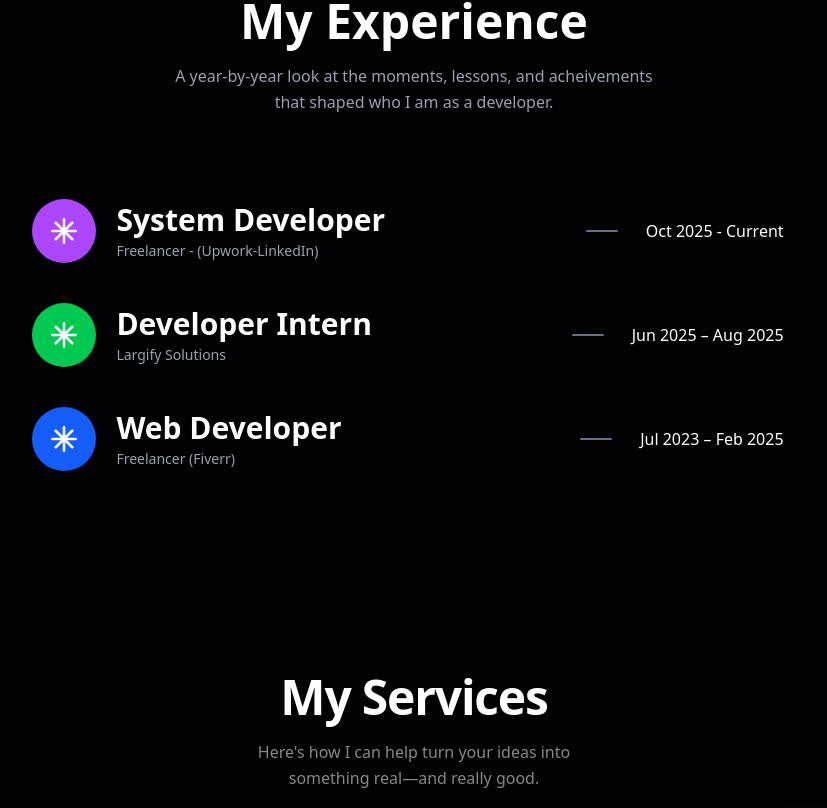
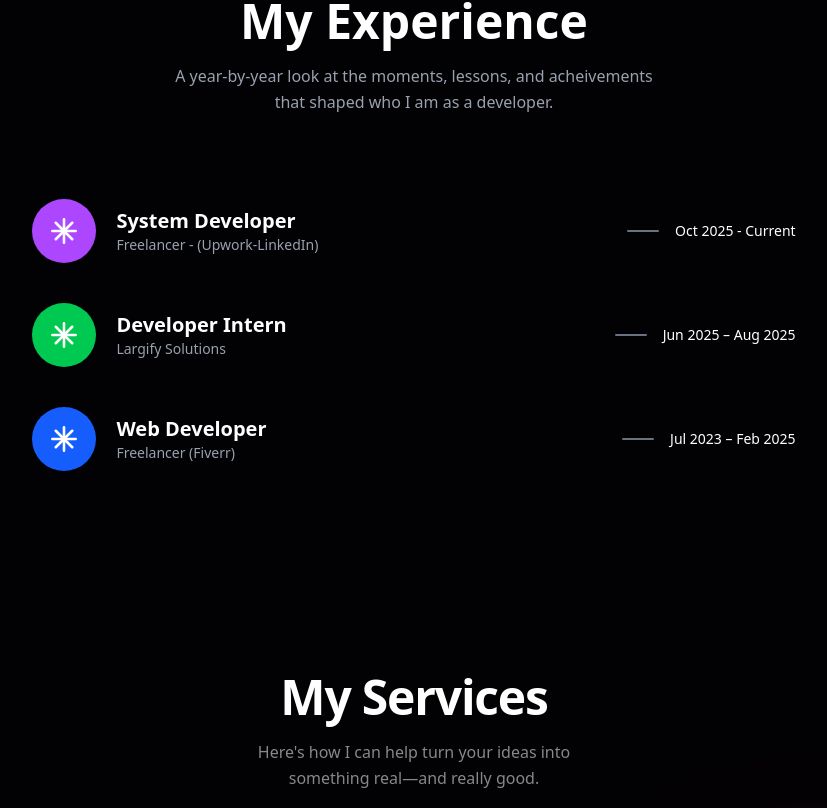
Before and after one commit to employeemanagement13-glitch/Now-my-Portfolio-by-me, a Next.js app: page / in a window 1280 px wide. Shown: the part 1153-1961 px from the top of the page, without its empty margins (226-1053 px from the left). Built offline with nearby package versions, Linux system fonts and the light colour scheme; no server answers; the database is empty; a web font is replaced by a local one.

Commit message:
Update ExperienceItem.tsx

```diff
--- a/components/ui/ExperienceItem.tsx
+++ b/components/ui/ExperienceItem.tsx
@@ -17,19 +17,13 @@ interface ExperienceItemProps {
 
 export function ExperienceItem({ exp }: ExperienceItemProps) {
   const [isOpen, setIsOpen] = useState(false);
-
-  // Track whether the last interaction was touch so we never
-  // let a synthetic mouseover from iOS fire a ghost hover state.
   const isTouchRef = useRef(false);
-
-  // ── Handlers ────────────────────────────────────────────────────────────────
 
   const handleTouchStart = useCallback(() => {
     isTouchRef.current = true;
   }, []);
 
   const handleMouseEnter = useCallback(() => {
-    // Ignore synthetic mouse events that fire after touch on iOS
     if (isTouchRef.current) return;
     setIsOpen(true);
   }, []);
@@ -50,24 +44,16 @@ export function ExperienceItem({ exp }: ExperienceItemProps) {
   }, []);
 
   const handleClick = useCallback(() => {
-    // On touch devices this is the only interaction — pure toggle.
-    // On mouse devices this is a secondary affordance (clicking pins it open).
     setIsOpen((prev) => !prev);
-    // Reset touch flag after click so next mouse interaction works normally
     isTouchRef.current = false;
   }, []);
 
-  const handleKeyDown = useCallback(
-    (e: React.KeyboardEvent) => {
-      if (e.key === "Enter" || e.key === " ") {
-        e.preventDefault();
-        setIsOpen((prev) => !prev);
-      }
-    },
-    []
-  );
-
-  // ── Render ──────────────────────────────────────────────────────────────────
+  const handleKeyDown = useCallback((e: React.KeyboardEvent) => {
+    if (e.key === "Enter" || e.key === " ") {
+      e.preventDefault();
+      setIsOpen((prev) => !prev);
+    }
+  }, []);
 
   return (
     <button
@@ -81,51 +67,53 @@ export function ExperienceItem({ exp }: ExperienceItemProps) {
       onClick={handleClick}
       onKeyDown={handleKeyDown}
       className={[
-        // Full width, left-aligned text, block-level
         "relative w-full text-left block",
-        // Shape & chrome reset
         "rounded-2xl border-none outline-none cursor-pointer",
-        // Focus ring (keyboard nav)
         "focus-visible:ring-2 focus-visible:ring-purple-500/50",
-        // Background fades in — same effect as original
         "transition-colors duration-300 ease-in-out",
-        // Padding: consistent horizontal padding on ALL screen sizes.
-        // Original had padding:"20px 0px" + inner px-4 fighting each other.
-        // Unified here: py-5 vertical, px-4 horizontal (matches inner px-4 intent).
+        // Unified padding — no inner div fighting outer padding
         "py-5 px-4 sm:px-5",
       ].join(" ")}
       style={{
         background: isOpen ? "rgba(255,255,255,0.04)" : "transparent",
       }}
     >
-      {/* ── Main row ──────────────────────────────────────────────────────── */}
+      {/* ── Main row ────────────────────────────────────────────────────── */}
       {/*
-        Layout:
-        - All screens: single row, items-center, space-between
-        - The original used flex-col on mobile (stacking icon+title above period)
-          which broke the "do not change layout" rule between views.
-        - Using a single flex-row at all sizes keeps desktop layout on mobile too.
-        - flex-nowrap prevents mid-width wrapping chaos.
-        - No justify-around (dead zones) — use justify-between instead.
+        Two layouts controlled by a single CSS class swap:
+
+        < 500px  → flex-col: icon+title on row 1, period badge on row 2
+                   This prevents any horizontal overflow on narrow phones.
+
+        ≥ 500px  → flex-row items-center justify-between: identical to desktop.
+                   Period badge stays inline to the right.
+
+        Tailwind doesn't have a built-in 500px breakpoint, so we add
+        `[@media(min-width:500px)]:flex-row` etc. inline via arbitrary values.
+        This is standard Tailwind v3 arbitrary-variant syntax.
       */}
-      <div className="flex flex-row items-center justify-between gap-3 sm:gap-4 w-full">
+      <div
+        className={[
+          // Shared
+          "flex w-full gap-3",
+          // < 500px: stack vertically, left-align everything
+          "flex-col items-start",
+          // ≥ 500px: single row like desktop
+          "[@media(min-width:500px)]:flex-row",
+          "[@media(min-width:500px)]:items-center",
+          "[@media(min-width:500px)]:justify-between",
+          "[@media(min-width:500px)]:gap-4",
+        ].join(" ")}
+      >
+        {/* Left: icon + title/company ────────────────────────────────── */}
+        {/*
+          On all widths this is a flex-row.
+          min-w-0 + flex-1 lets it compress so the period badge always fits
+          on ≥500px without overflow.
+        */}
+        <div className="flex flex-row items-center gap-3 sm:gap-5 min-w-0 flex-1 w-full [@media(min-width:500px)]:w-auto">
 
-        {/* Left: icon + title/company ───────────────────────────────────── */}
-        {/*
-          min-w-0 is critical: without it the flex child refuses to shrink
-          below its content size, pushing the period badge off screen on
-          narrow viewports.
-          flex-1 lets this group take remaining space after the period badge.
-        */}
-        <div className="flex items-center gap-3 sm:gap-5 min-w-0 flex-1">
-
-          {/* Icon with glow + ring ──────────────────────────────────────── */}
-          {/*
-            Removed scale-90 sm:scale-100 — transform scale doesn't reclaim
-            layout space so it left a phantom gap on mobile. Instead we use
-            actual smaller size classes: w-12 h-12 mobile, w-16 h-16 sm+.
-            Same visual result, no phantom gap, no layout fight.
-          */}
+          {/* Icon with glow + ring */}
           <div
             className="relative shrink-0 transition-all duration-300"
             style={{
@@ -134,7 +122,6 @@ export function ExperienceItem({ exp }: ExperienceItemProps) {
                 : "none",
             }}
           >
-            {/* Hover ring — preserved exactly */}
             <div
               className="absolute inset-0 rounded-full transition-all duration-300 pointer-events-none"
               style={{
@@ -146,7 +133,6 @@ export function ExperienceItem({ exp }: ExperienceItemProps) {
             <div
               className={[
                 "rounded-full flex items-center justify-center",
-                // Actual size responsive — no transform tricks
                 "w-12 h-12 sm:w-14 sm:h-14 md:w-16 md:h-16",
                 exp.iconColor,
               ].join(" ")}
@@ -155,14 +141,9 @@ export function ExperienceItem({ exp }: ExperienceItemProps) {
             </div>
           </div>
 
-          {/* Title + Company ────────────────────────────────────────────── */}
-          {/*
-            min-w-0 on parent + break-words on h3 instead of truncate:
-            truncate silently clips content. break-words shows it all.
-            Title scales: 18px mobile → 20px sm → 30px md+
-          */}
-          <div className="min-w-0">
-            <h3 className="text-[1.1rem] sm:text-xl md:text-3xl font-semibold text-white leading-tight break-words">
+          {/* Title + Company */}
+          <div className="min-w-0 flex-1">
+            <h3 className="text-[1.05rem] [@media(min-width:500px)]:text-xl md:text-3xl font-semibold text-white leading-tight break-words">
               {exp.title}
             </h3>
             <p className="text-gray-400 text-xs sm:text-sm mt-0.5 truncate">
@@ -171,36 +152,49 @@ export function ExperienceItem({ exp }: ExperienceItemProps) {
           </div>
         </div>
 
-        {/* Divider — desktop only, preserved exactly */}
-        <div className="hidden sm:block w-8 h-0.5 bg-gray-500 rounded-full shrink-0" />
+        {/* Divider — only visible ≥ 500px (same as original sm:block) */}
+        <div className="hidden [@media(min-width:500px)]:block w-8 h-0.5 bg-gray-500 rounded-full shrink-0" />
 
-        {/* Right: period badge ────────────────────────────────────────────── */}
+        {/* Period badge ───────────────────────────────────────────────── */}
         {/*
-          shrink-0 so it never gets compressed by the title on narrow screens.
-          whitespace-nowrap so "Jan 2023 – Present" never wraps mid-phrase.
-          Badge styling preserved exactly from original.
+          < 500px: sits on its own line, left-aligned under the icon+title row.
+                   Uses pill styling (bg-white/5, border, rounded-full) so it
+                   reads as a distinct metadata tag — visually clean, not floating.
+                   Left-aligned (not centered) per your requirement.
+
+          ≥ 500px: right-aligned, transparent background — exactly as desktop.
         */}
-        <div className="shrink-0 flex items-center">
-          <span className="text-gray-400 sm:text-white text-xs sm:text-sm md:text-base whitespace-nowrap px-3 py-1 bg-white/5 sm:bg-transparent rounded-full border border-white/5 sm:border-0 font-medium">
+        <div className="shrink-0 flex items-center pl-[3.75rem] [@media(min-width:500px)]:pl-0">
+          <span
+            className={[
+              "font-medium whitespace-nowrap",
+              "text-xs [@media(min-width:500px)]:text-sm md:text-base",
+              // Always show pill on < 500px; transparent on ≥ 500px (sm+)
+              "px-3 py-1 rounded-full",
+              "text-gray-400 bg-white/5 border border-white/5",
+              "[@media(min-width:500px)]:text-white",
+              "[@media(min-width:500px)]:bg-transparent",
+              "[@media(min-width:500px)]:border-0",
+              "[@media(min-width:500px)]:px-0",
+              "[@media(min-width:500px)]:py-0",
+              "[@media(min-width:500px)]:rounded-none",
+            ].join(" ")}
+          >
             {exp.period}
           </span>
         </div>
       </div>
 
-      {/* ── Expandable description ─────────────────────────────────────────── */}
+      {/* ── Expandable description — CSS Grid 0fr → 1fr ─────────────────── */}
       {/*
-        CSS Grid 0fr → 1fr replaces maxHeight:"180px":
-        - No clipping (works for any description length)
-        - No JS ResizeObserver needed
-        - GPU composited → zero layout recalc lag on any screen
+        Behavior is 100% identical on all screen sizes — the isOpen state
+        is shared, so hover on desktop and tap on mobile both use the same
+        expand/collapse logic.
 
-        Horizontal padding:
-        Original had px-[40px] on the wrapper (80px total) which on 320px
-        phones left only 240px for text. Now responsive:
-        - Mobile: pl-[3.75rem] = icon(w-12=48px) + gap(gap-3=12px) = 60px → aligns under title
-        - sm:    pl-[4.75rem] = icon(w-14=56px) + gap(gap-5=20px) = 76px
-        - md:    pl-[5.25rem] = icon(w-16=64px) + gap(gap-5=20px) = 84px
-        Right padding stays pr-4 so text doesn't crowd the edge.
+        Description indent aligns under title text (icon width + gap):
+        - < 500px / mobile: pl-[3.75rem]  (w-12=48px + gap-3=12px = 60px)
+        - sm:               pl-[4.75rem]  (w-14=56px + gap-5=20px = 76px)
+        - md:               pl-[5.25rem]  (w-16=64px + gap-5=20px = 84px)
       */}
       <div
         aria-hidden={!isOpen}
@@ -215,9 +209,7 @@ export function ExperienceItem({ exp }: ExperienceItemProps) {
             className={[
               "text-gray-400 text-sm leading-relaxed",
               "pt-4 pr-4",
-              // Aligns description text under the title (not the icon)
               "pl-[3.75rem] sm:pl-[4.75rem] md:pl-[5.25rem]",
-              // Slide-in preserved from original
               "transition-transform duration-500 ease-in-out",
             ].join(" ")}
             style={{
```
